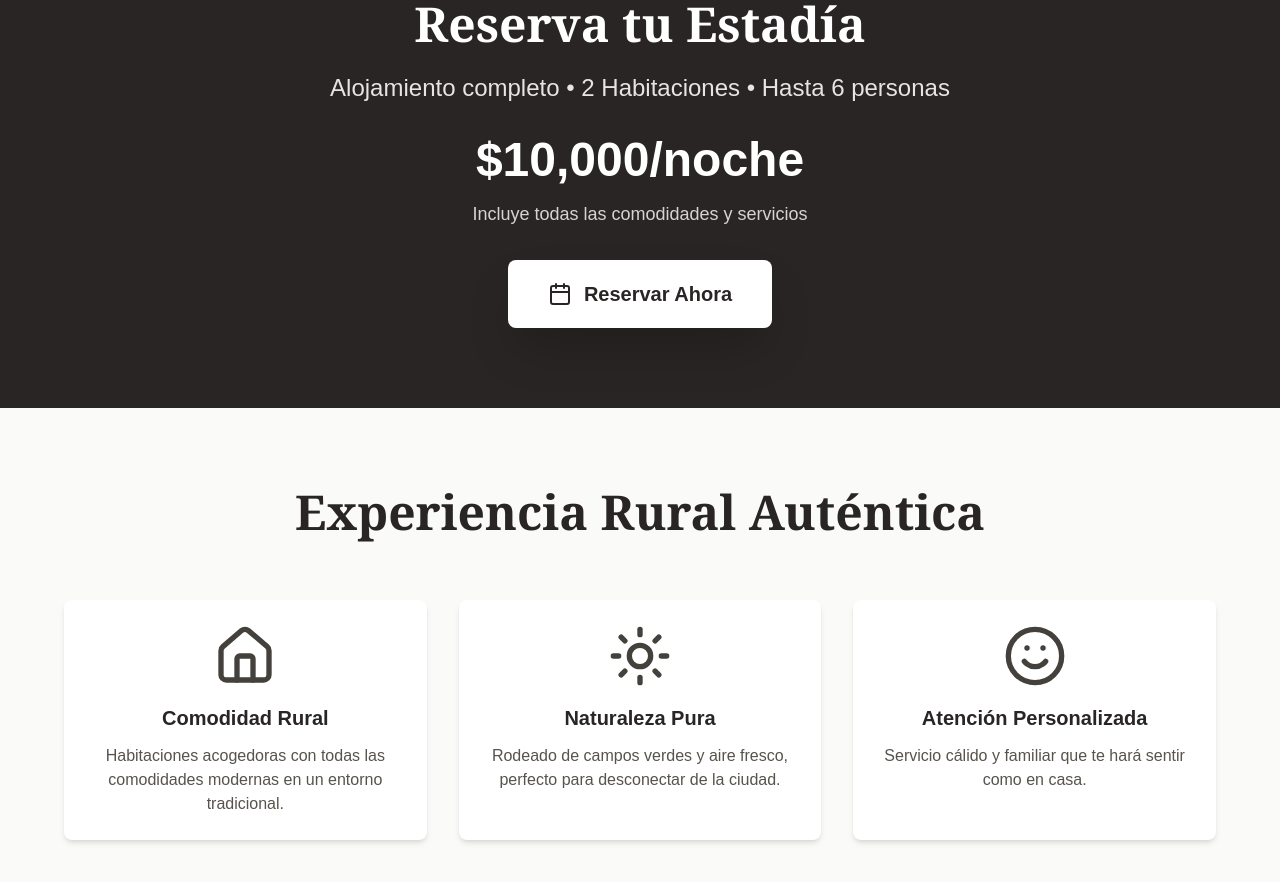
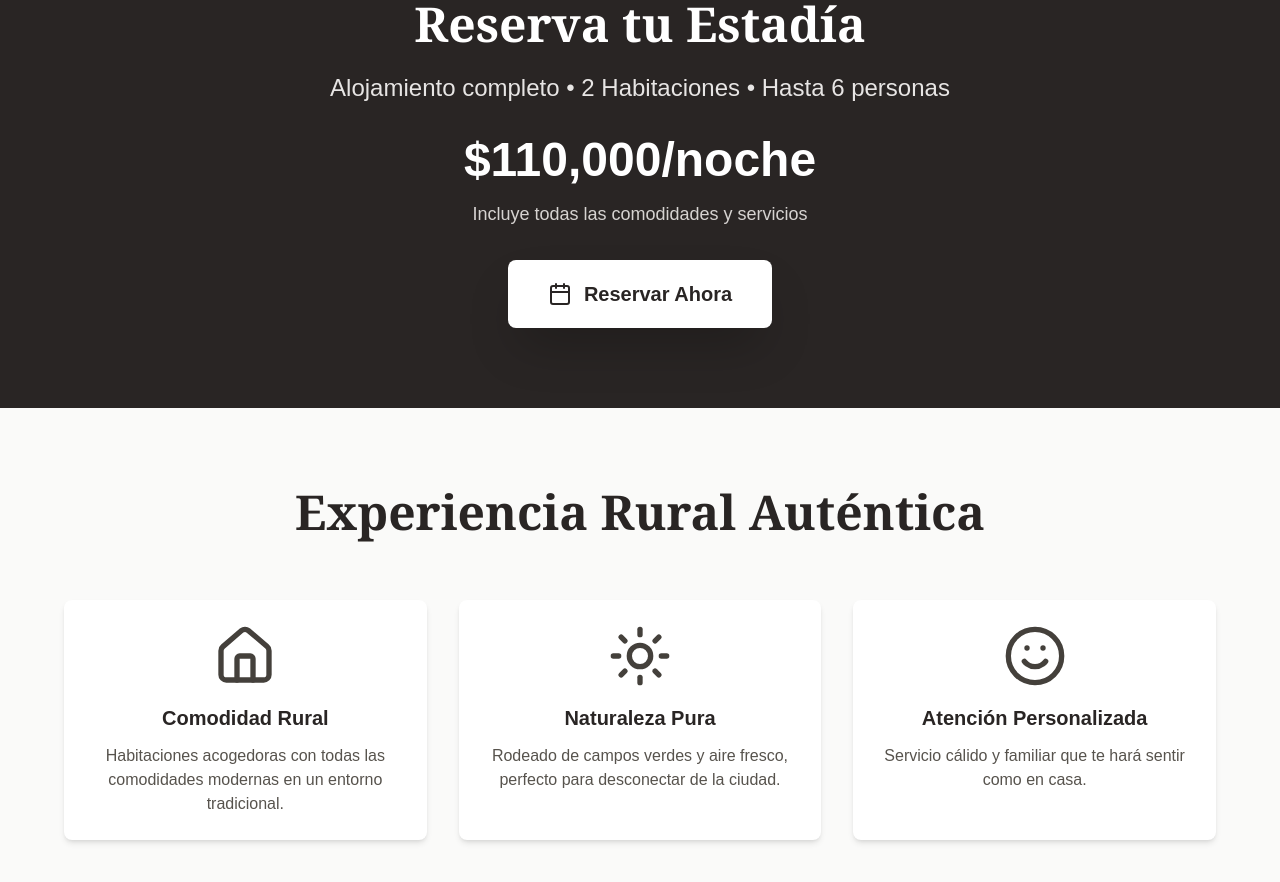
Before and after one commit to MojeZcg/casa-de-campo, a Next.js app: page / in a window 1280 px wide. Shown: the part 960-1842 px from the top of the page. Built offline with nearby package versions, Linux system fonts and the light colour scheme.

Commit message:
feat: actualiza el precio de alojamiento a $110,000/noche en las páginas de dormitorios y home

```diff
--- a/app/dormitorios/page.tsx
+++ b/app/dormitorios/page.tsx
@@ -8,7 +8,7 @@
 export default function DormitoriosPage() {
   const [modalOpen, setModalOpen] = useState(false);
 
-  const precioTotal = "$10,000/noche";
+  const precioTotal = "$110,000/noche";
   const capacidadTotal = "Hasta 6 personas";
 
   const habitaciones = [
--- a/app/page.tsx
+++ b/app/page.tsx
@@ -54,7 +54,7 @@
             Alojamiento completo • 2 Habitaciones • Hasta 6 personas
           </p>
           <div className="mb-8">
-            <p className="text-5xl font-bold mb-4">$10,000/noche</p>
+            <p className="text-5xl font-bold mb-4">$110,000/noche</p>
             <p className="text-lg text-stone-300">
               Incluye todas las comodidades y servicios
             </p>
```
